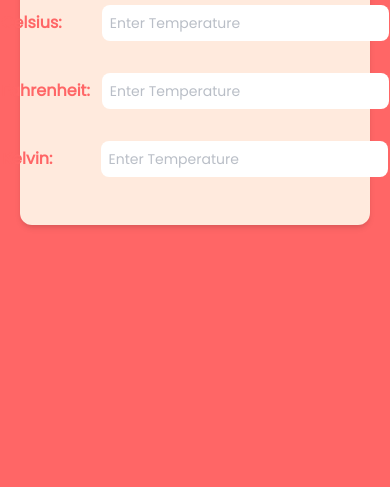
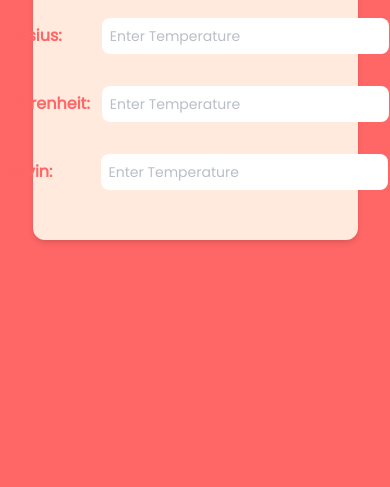
Before and after one commit to Shajith29/Dailyproject, a website: page TemperatureConvertor/build/index.html in a window 390 px wide. Shown: the part 357-844 px from the top of the page. Drawn offline with nearby package versions, Linux system fonts and the light colour scheme; files that its build step writes are made by us from their sources.

Commit message:
minor changes are made

```diff
--- a/TemperatureConvertor/build/index.html
+++ b/TemperatureConvertor/build/index.html
@@ -11,7 +11,7 @@
     >
         <!-- Container -->
         <div
-      class="flex h-[320px] w-[350px] flex-col space-y-8 rounded-xl bg-customSandal p-10 shadow-md md:h-[400px] md:w-[550px] md:space-y-12 md:p-14"
+            class="flex h-[350px] w-[325px] flex-col space-y-8 rounded-xl bg-customSandal p-10 shadow-md md:h-[400px] md:w-[550px] md:space-y-12 md:p-14"
         >
             <!-- Title -->
             <h1
@@ -40,7 +40,9 @@
                 </div>
 
                 <!-- Fahrenheit -->
-        <div class="flex items-center justify-between space-x-3 md:space-x-8">
+                <div
+                    class="flex items-center justify-between space-x-3 md:space-x-8"
+                >
                     <label
                         for="Fahrenheit"
                         class="text-center font-bold capitalize text-customDarkPink md:text-xl"
```
Also changed, not shown: 1 other file. Lines whose indentation alone changed are shown as unchanged.
